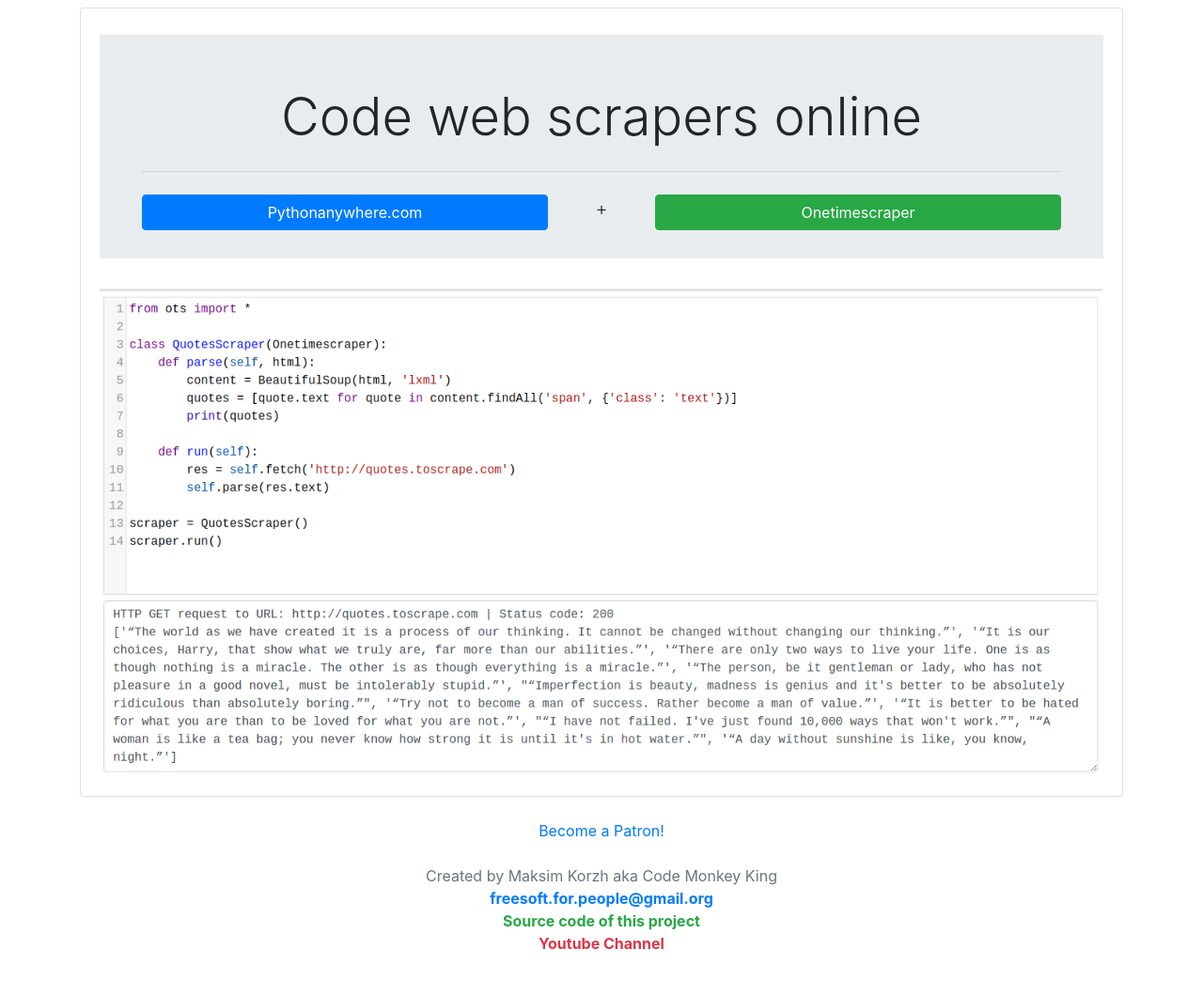
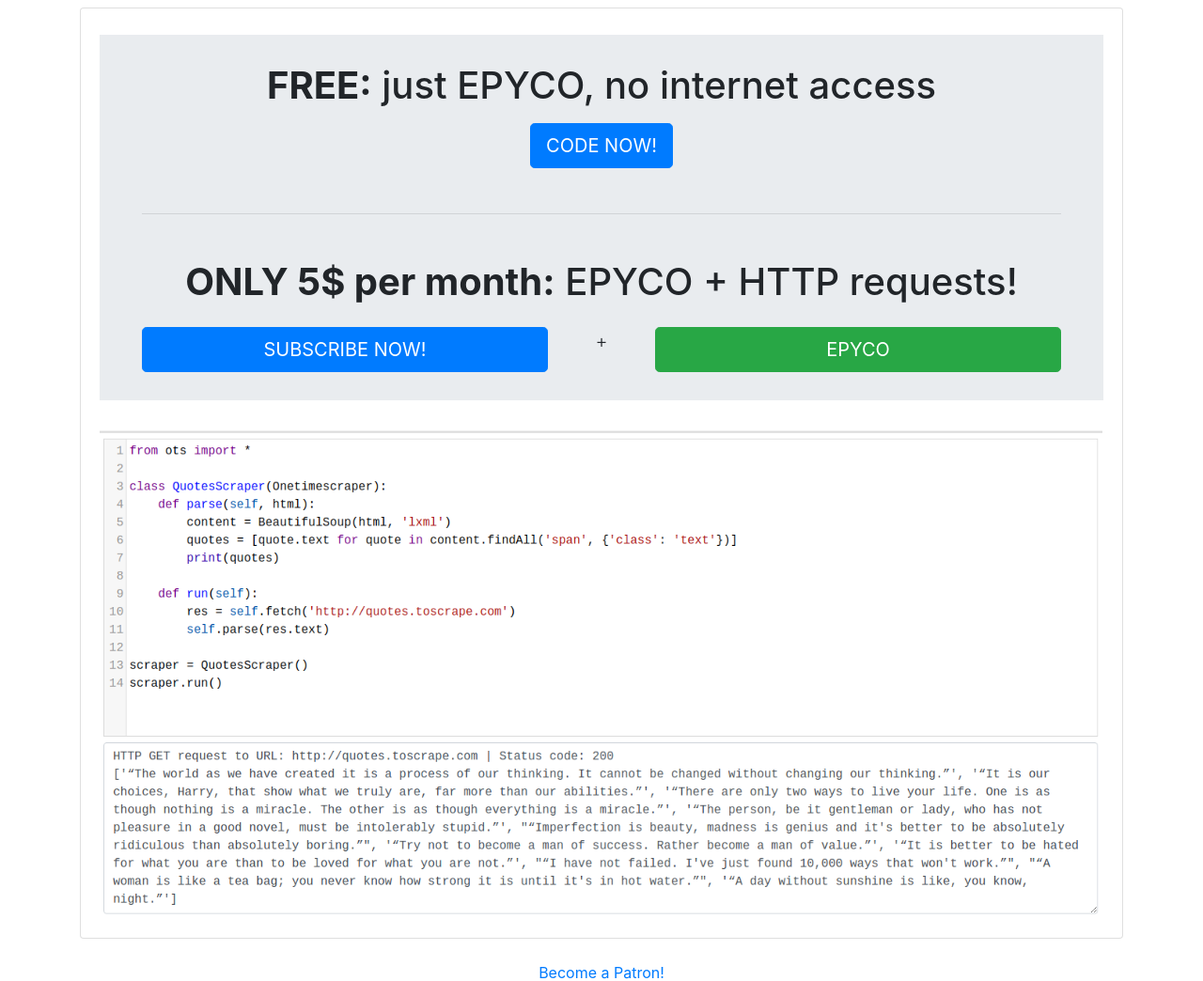
Before and after one commit to maksimKorzh/scraping_kungfu, a Flask app: page /code in a window 1280 px wide. Shown: the part 56-1100 px from the top of the page at 94% size. Before the commit the page ends 1066 px from the top, so only its background shows below. Run offline with Flask 2, Linux system fonts and the light colour scheme; some libraries are stand-ins or nearby versions.

Commit message:
updated code view

```diff
--- a/app/templates/code.html
+++ b/app/templates/code.html
@@ -5,12 +5,14 @@
     <div class="card-body">
       <div class="jumbotron jumbotron-fluid mt-2" style="padding: 30px">
         <div class="container text-center">
-          <h1 class="display-4 mt-4">Code web scrapers online</h1>
-          <hr class="my-4">
+          <h1 class="display-5"><strong>FREE:</strong> just EPYCO, no internet access</h1>
+          <a class="btn btn-lg btn-primary mt-2" target="_blank" href="https://epyco.herokuapp.com">CODE NOW!</a>
+          <hr class="my-5">
+          <h1 class="display-5"><strong>ONLY 5$ per month:</strong> EPYCO + HTTP requests!</h1>
           <div class="row mt-4">
-            <div class="col"><a target="_blank" href="https://www.pythonanywhere.com/?affiliate_id=0066a4c4" class="col btn btn-primary">Pythonanywhere.com</a></div>
+            <div class="col"><a target="_blank" href="https://www.pythonanywhere.com/?affiliate_id=0066a4c4" class="col btn btn-primary btn-lg">SUBSCRIBE NOW!</a></div>
             <div class="col-1 lead bold">+</div>
-            <div class="col"><a target="_blank" href="https://github.com/maksimKorzh/onetimescraper" class="col btn btn-success">Onetimescraper</a></div>
+            <div class="col"><a target="_blank" href="https://github.com/maksimKorzh/epyco" class="col btn btn-success btn-lg">EPYCO</a></div>
           </div>
         </div>
       </div>
```
